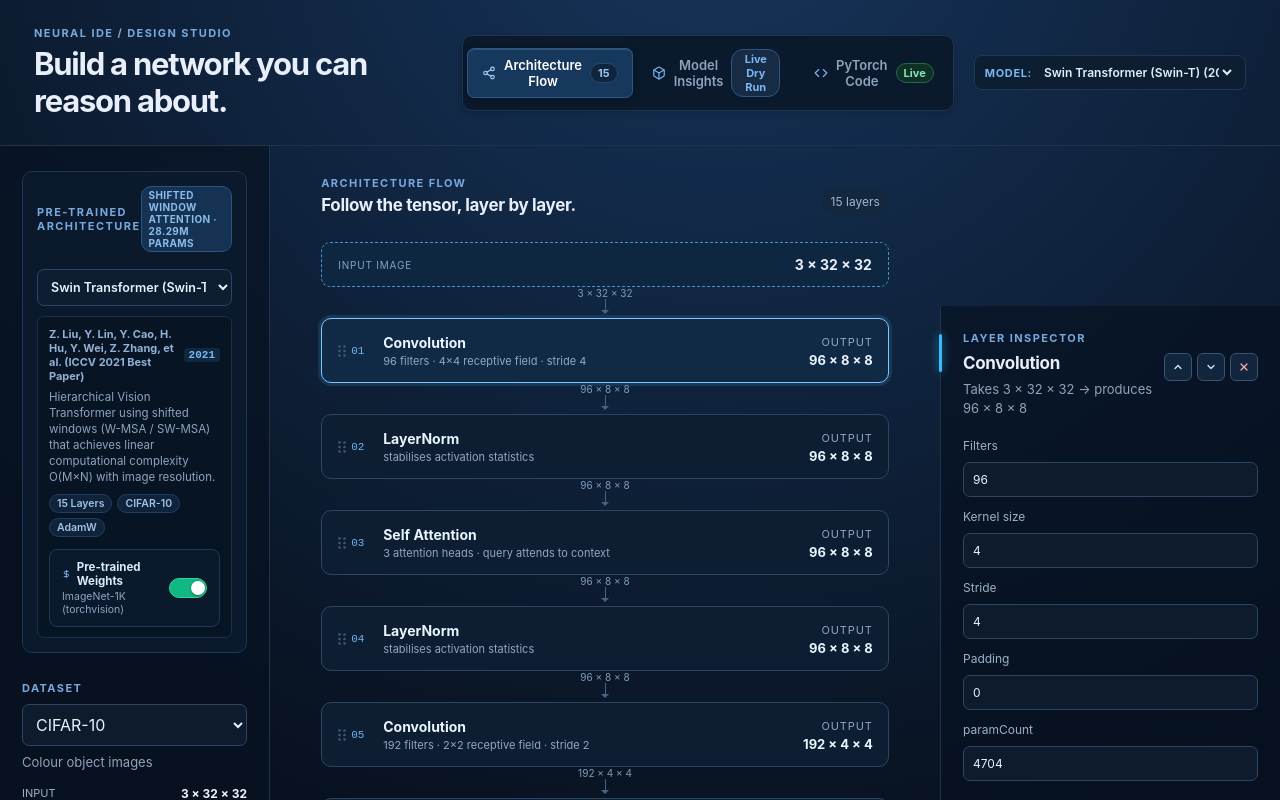
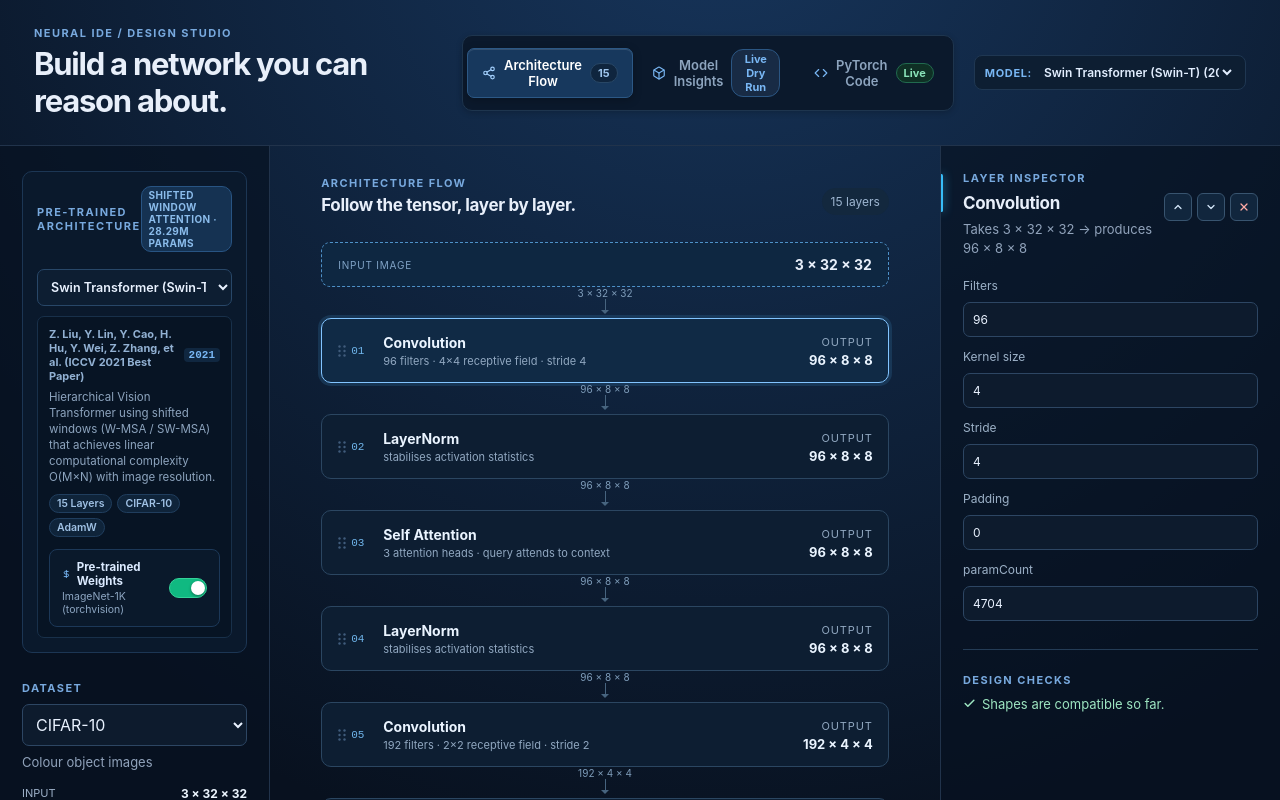
Before and after one commit to mukut02/NeuralIDE, a React (Vite) app: page / in a window 1280 px wide. Shown: the top 800 px of the page. Built offline with nearby package versions, Linux system fonts and the light colour scheme.

Commit message:
Push new features

```diff
--- a/src/App.css
+++ b/src/App.css
@@ -18,6 +18,7 @@ h1, h2, p { margin: 0; } h1 { font-size: clamp(22px, 3vw, 31px); margin-top: 5px
   background: rgba(7, 18, 33, .66);
 }
 .sidebar {
+  padding: 25px 22px;
   border-right: 1px solid #21334b;
   position: relative;
   min-width: 0;
@@ -25,16 +26,44 @@ h1, h2, p { margin: 0; } h1 { font-size: clamp(22px, 3vw, 31px); margin-top: 5px
 .inspector {
   border-left: 1px solid #21334b;
   position: relative;
-  align-self: start;
-  transition: transform 0.28s cubic-bezier(0.16, 1, 0.3, 1);
-  will-change: transform;
+  align-self: stretch;
+  padding: 0;
+  min-width: 0;
+}
+
+.inspector-sticky-content {
+  position: sticky;
+  top: 24px;
+  padding: 25px 22px;
+  max-height: calc(100vh - 48px);
+  overflow-y: auto;
+  scrollbar-width: thin;
+  scrollbar-color: #244163 transparent;
+  box-sizing: border-box;
+}
+
+.inspector-sticky-content::-webkit-scrollbar {
+  width: 5px;
+}
+
+.inspector-sticky-content::-webkit-scrollbar-track {
+  background: rgba(6, 16, 30, 0.4);
+}
+
+.inspector-sticky-content::-webkit-scrollbar-thumb {
+  background: #244163;
+  border-radius: 4px;
+}
+
+.inspector-sticky-content::-webkit-scrollbar-thumb:hover {
+  background: #38bdf8;
 }
 
 /* Subtle glowing notch pointing to the active layer */
-.inspector::before {
+.inspector-sticky-content::before {
   content: "";
   position: absolute;
-  left: -2px;
+  left: -1px;
   top: 28px;
   width: 3px;
   height: 38px;
@@ -1946,17 +1975,21 @@ section + section { margin-top: 28px; }.muted { color: #91a3bb; font-size: 13px;
   .workspace { grid-template-columns: var(--sidebar-width, 240px) 1fr; }
   .inspector {
     position: static;
-    transform: none !important;
-    max-height: none;
-    overflow-y: visible;
     grid-column: 1 / -1;
     border-left: 0;
     border-top: 1px solid #21334b;
+    padding: 25px 22px;
+  }
+  .inspector-sticky-content {
+    position: static;
+    max-height: none;
+    overflow-y: visible;
+    padding: 0;
     display: grid;
     grid-template-columns: repeat(3, 1fr);
     gap: 25px;
   }
-  .inspector::before {
+  .inspector-sticky-content::before {
     display: none;
   }
   .inspector section { margin: 0; }
--- a/src/App.jsx
+++ b/src/App.jsx
@@ -1,4 +1,4 @@
-import { useCallback, useEffect, useMemo, useRef, useState } from "react";
+import { useEffect, useMemo, useRef, useState } from "react";
 import CodeStudio from "./components/CodeStudio.jsx";
 import PaperDiagram from "./components/PaperDiagram.jsx";
 import { MODEL_PRESETS } from "./data/modelPresets.js";
@@ -391,8 +391,7 @@ function App() {
     }
   };
 
-  // Layer Inspector Floating Position Follow Controller
-  const [inspectorOffset, setInspectorOffset] = useState(0);
+  // Layer Inspector Synchronous Scroll Controller
   const workspaceRef = useRef(null);
   const inspectorRef = useRef(null);
   const isManualClick = useRef(false);
@@ -401,52 +400,11 @@ function App() {
   function handleSelectLayer(id) {
     isManualClick.current = true;
     setSelectedId(id);
-    updateInspectorPosition(id);
     if (manualClickTimer.current) clearTimeout(manualClickTimer.current);
     manualClickTimer.current = setTimeout(() => {
       isManualClick.current = false;
     }, 800);
   }
-
-  const updateInspectorPosition = useCallback((targetId) => {
-    if (!workspaceRef.current) return;
-    const target = targetId ?? selectedId;
-    const selectedEl =
-      workspaceRef.current.querySelector(`.layer-card[data-layer-id="${target}"]`) ||
-      workspaceRef.current.querySelector(".layer-card.selected") ||
-      workspaceRef.current.querySelector(".layer-card");
-    if (!selectedEl) {
-      setInspectorOffset(0);
-      return;
-    }
-
-    const workspaceRect = workspaceRef.current.getBoundingClientRect();
-    const selectedRect = selectedEl.getBoundingClientRect();
-    const inspectorEl = inspectorRef.current;
-    const inspectorHeight = inspectorEl ? inspectorEl.offsetHeight : 420;
-    const workspaceHeight = workspaceRef.current.offsetHeight;
-
-    // Calculate vertical offset relative to workspace top to align with active layer
-    const rawOffset = selectedRect.top - workspaceRect.top - 12;
-
-    // Clamp so inspector never extends past the bottom of the workspace
-    const maxOffset = Math.max(0, workspaceHeight - inspectorHeight - 24);
-    const clampedOffset = Math.max(0, Math.min(rawOffset, maxOffset));
-
-    setInspectorOffset(Math.round(clampedOffset));
-  }, [selectedId]);
-
-  useEffect(() => {
-    updateInspectorPosition(selectedId);
-    const rafId = requestAnimationFrame(() => updateInspectorPosition(selectedId));
-    return () => cancelAnimationFrame(rafId);
-  }, [selectedId, layers, activeTab, updateInspectorPosition]);
-
-  useEffect(() => {
-    const handleResize = () => updateInspectorPosition(selectedId);
-    window.addEventListener("resize", handleResize);
-    return () => window.removeEventListener("resize", handleResize);
-  }, [selectedId, updateInspectorPosition]);
 
   // Synchronous Scroll-Spy: Track cards on the left as the user scrolls
   useEffect(() => {
@@ -476,7 +434,8 @@ function App() {
           const rawId = cards[cards.length - 1].dataset.layerId;
           closestId = /^\d+$/.test(rawId) ? Number(rawId) : rawId;
         } else {
-          const targetY = window.innerHeight * 0.38;
+          // Target 32% from top of viewport, aligned with sticky inspector top area
+          const targetY = window.innerHeight * 0.32;
           let minDistance = Infinity;
 
           for (const card of cards) {
@@ -494,7 +453,6 @@ function App() {
 
         if (closestId != null && closestId !== selectedId) {
           setSelectedId(closestId);
-          updateInspectorPosition(closestId);
         }
       });
     };
@@ -505,7 +463,7 @@ function App() {
       if (rafId) cancelAnimationFrame(rafId);
       if (manualClickTimer.current) clearTimeout(manualClickTimer.current);
     };
-  }, [selectedId, updateInspectorPosition]);
+  }, [selectedId]);
 
   function showToast(message) {
     setToast(message);
@@ -929,7 +887,8 @@ function App() {
           </div>
         </section>
 
-        <aside className="inspector" ref={inspectorRef} style={{ transform: `translateY(${inspectorOffset}px)` }}>
+        <aside className="inspector" ref={inspectorRef}>
+          <div className="inspector-sticky-content">
             <section><p className="panel-label">Layer inspector</p>{selected ? <><div className="inspector-title"><div><h2>{LAYER_LIBRARY[selected.type].label}</h2><p className="muted">Takes {displayShape(selected.input)} → produces {displayShape(selected.output)}</p></div><div className="layer-actions">
               <button type="button" onClick={() => moveLayer(-1)} title="Move up" aria-label="Move layer up">
                 <svg width="12" height="12" viewBox="0 0 24 24" fill="none" stroke="currentColor" strokeWidth="2.5" strokeLinecap="round" strokeLinejoin="round">
@@ -985,6 +944,7 @@ function App() {
                 </p>
               )}
             </section>
+          </div>
         </aside>
       </main>
     ) : activeTab === "diagram" ? (
```
Lines whose indentation alone changed are shown as unchanged.
